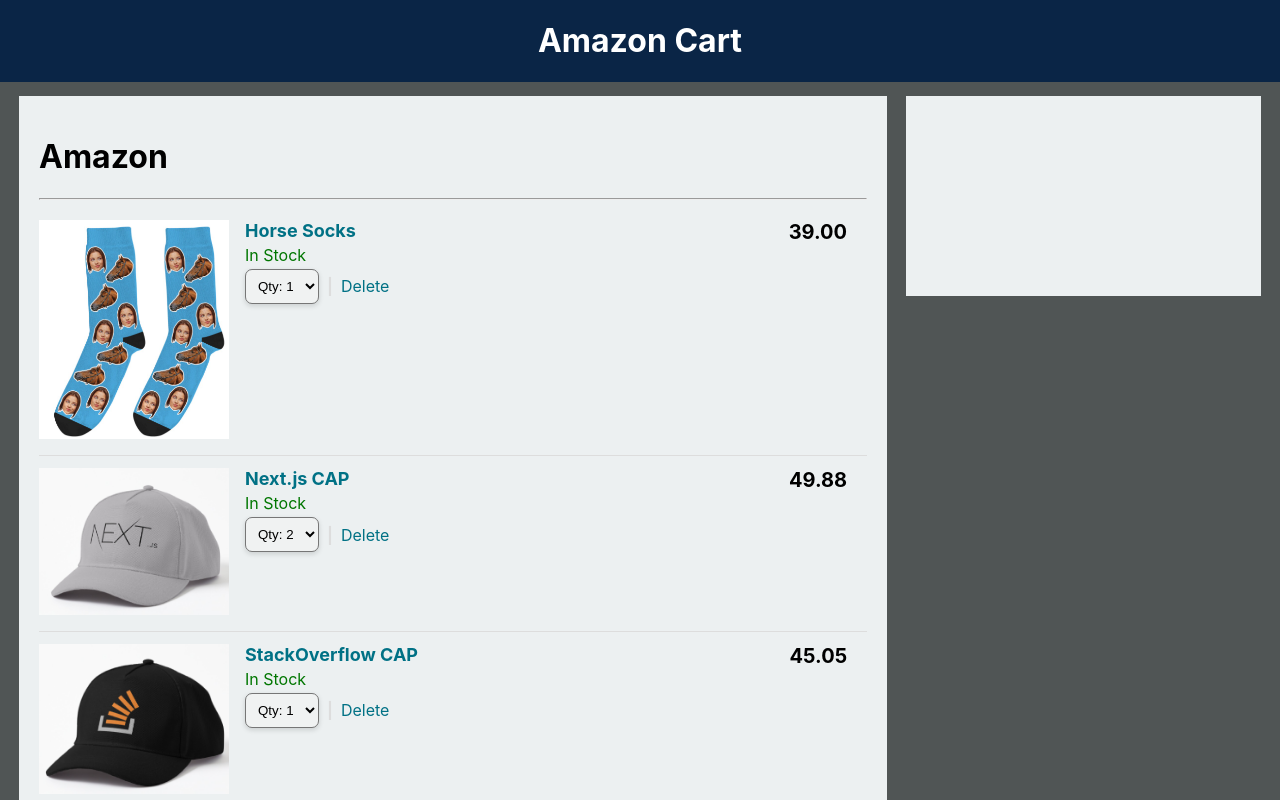
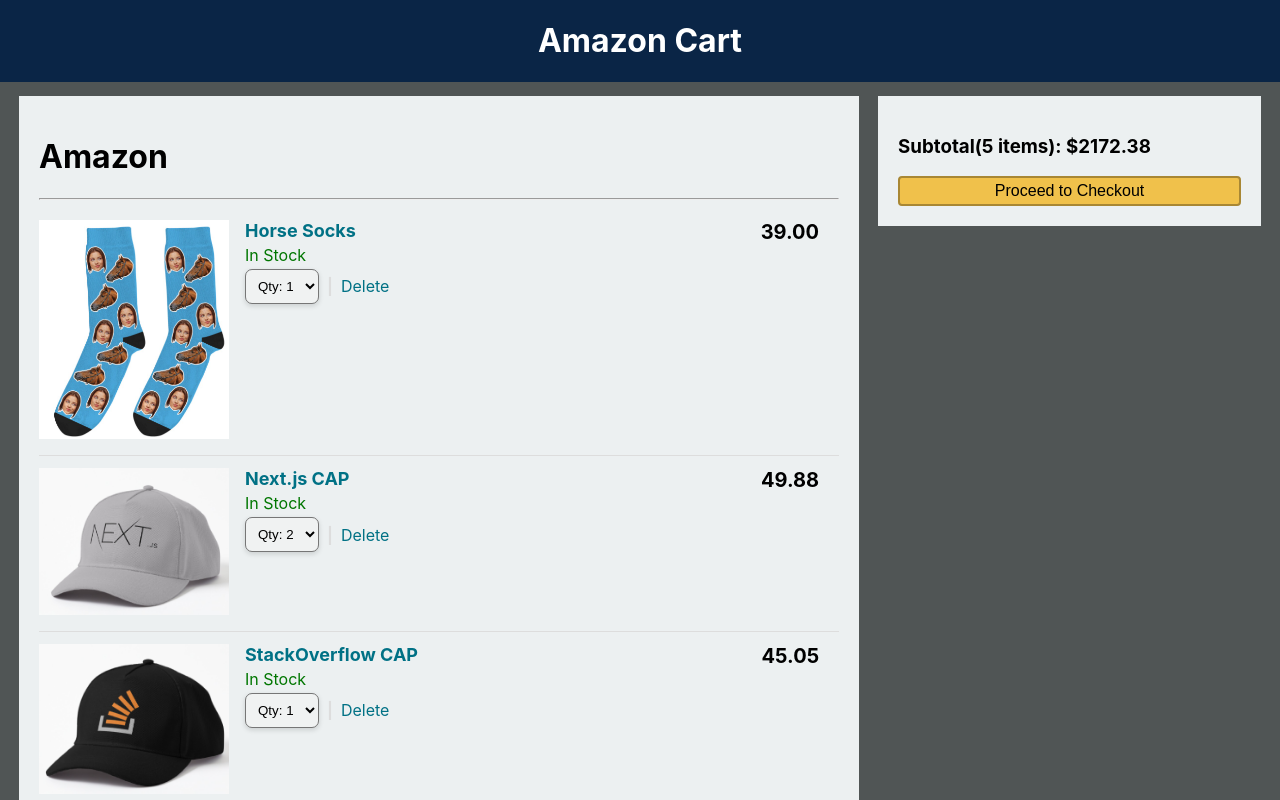
Before and after one commit to chanqoDev/amazonCart, a React (Create React App) app: page / in a window 1280 px wide. Shown: the top 800 px of the page. Built offline with nearby package versions, Linux system fonts and the light colour scheme.

Commit message:
Create HTML adn style for CartTotal Component and Button

```diff
--- a/src/App.css
+++ b/src/App.css
@@ -10,5 +10,7 @@ body {
   /* background-color: yellow; */
   display: flex;
   flex-direction: row;
+  align-items: flex-start;
   padding: 14px 19px 0 19px;
+
   }
--- a/src/components/CartTotal.css
+++ b/src/components/CartTotal.css
@@ -1,5 +1,25 @@
 .CartTotal {
     background-color: #ecf0f1;
-    height: 200px;
     flex: .3;
-    }
+    padding: 20px;
+    text-align: left;
+}
+
+.CartTotal button {
+background-color: #f0c14b;
+font-size: 16px;
+width: 100%;
+border-radius: 4px;
+border: 2px solid #a88734;
+padding: 4px 8px;
+cursor: pointer;
+}
+.CartTotal button:hover {
+    background: #ddb347;
+}
+.CartTotal button {
+outline: none;
+}
+.CartTotal-price {
+margin-left: 8px;
+}
--- a/src/components/CartTotal.jsx
+++ b/src/components/CartTotal.jsx
@@ -2,7 +2,14 @@ import React from "react";
 import "./CartTotal.css";
 
 const CartTotal = () => {
-  return <div className="CartTotal"></div>;
+  return (
+    <div className="CartTotal">
+      <h3>
+        Subtotal(5 items): <span className="cartTotal-price">$2172.38</span>
+      </h3>
+      <button>Proceed to Checkout</button>
+    </div>
+  );
 };
 
 export default CartTotal;
```
